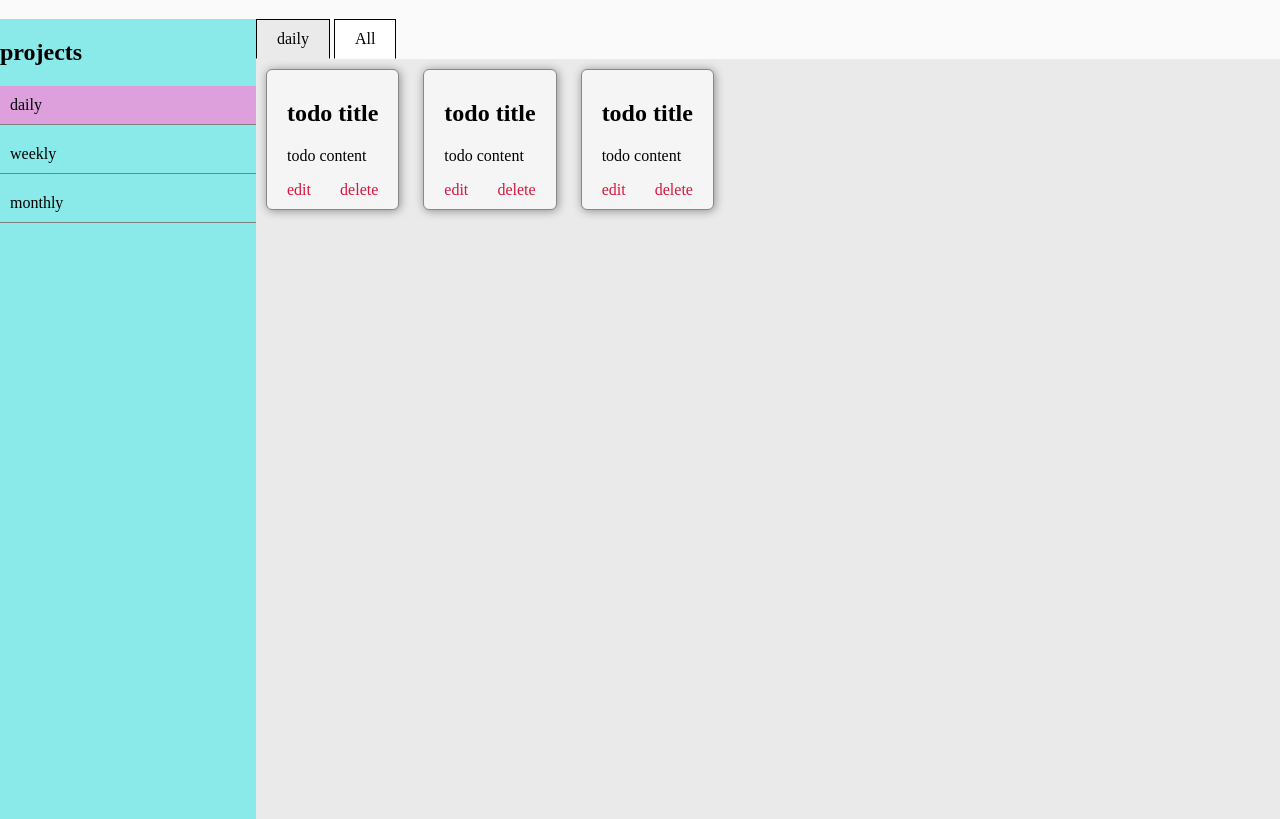
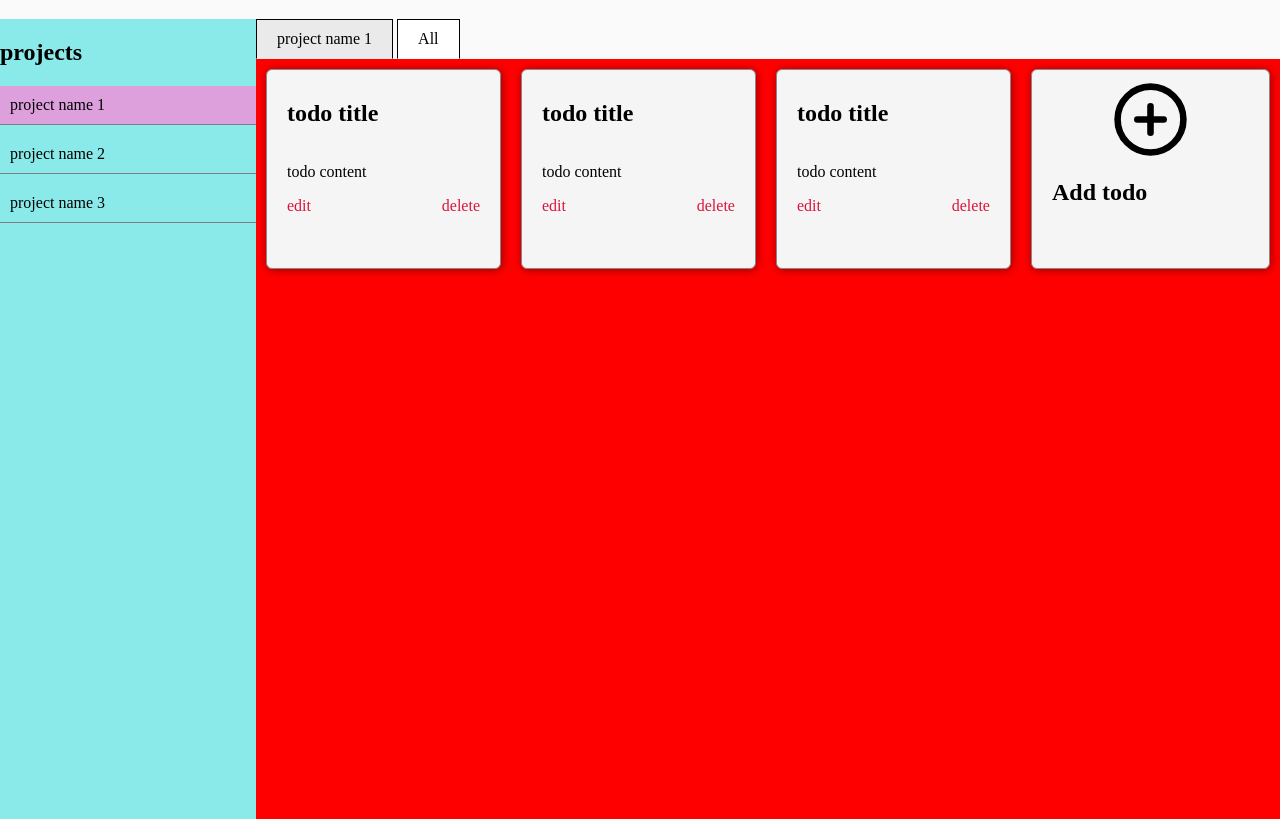
Before and after one commit to joeldevel/todo-list-project, a website built with webpack: page dist/index.html in a window 1280 px wide. Shown: the part 61-880 px from the top of the page. Built offline with nearby package versions, Linux system fonts and the light colour scheme.

Commit message:
adds card for adding todo item. using grid in container

```diff
--- a/dist/index.html
+++ b/dist/index.html
@@ -16,14 +16,14 @@
         <div class="sidebar">
             <h2>projects</h2>
             <nav class="vertical-nav">
-                <a class="nav-item nav-item-active">daily</a>
-                <a class="nav-item">weekly</a>
-                <a class="nav-item">monthly</a>
+                <a class="nav-item nav-item-active">project name 1</a>
+                <a class="nav-item">project name 2</a>
+                <a class="nav-item">project name 3</a>
             </nav>
         </div>
         <div class="main-content">
             <nav class="horizontal-nav">
-                <a class="tab-button tab-active">daily</a>
+                <a class="tab-button tab-active">project name 1</a>
                 <a class="tab-button">All</a>
             </nav>
             <div class="todos-container">
@@ -51,6 +51,10 @@
                       <a href="">delete</a>
                   </div>
                 </div>
+                <div class="todo-card add-todo-card">
+                  <img src="./images/plus-circle.svg" alt="" class="add-todo-icon">
+                  <h2>Add todo</h2>
+                </div>
             </div>
         </div>
     </div><!-- end app-container-->
--- a/dist/style.css
+++ b/dist/style.css
@@ -71,9 +71,13 @@ header {
 }
 
 .todos-container {
-  background: #eaeaea;
+  /* background: #eaeaea; */
+  background: red;
+  display: grid;
+  grid-template-columns: repeat(4, auto);
   height: 100%;
 }
+
 /* todo
 ==============================================================================*/
 .todo-card {
@@ -85,6 +89,9 @@ header {
   background: whitesmoke;
   transition: background 0.2s;
   box-shadow: 1px 1px 10px rgba(0, 0, 0, 0.4);
+  max-height: 200px;
+  display: flex;
+  flex-direction: column;
 }
 
 .todo-card:hover {
@@ -104,3 +111,16 @@ header {
 .todo-card--footer a:hover {
   color: dodgerblue;
 }
+
+.add-todo-card {
+  cursor:pointer;
+  transition: background 0.2s ease-in-out;
+}
+
+.add-todo-card:hover {
+  background: rgba(255, 255, 255, 0.5);
+}
+.add-todo-icon {
+  width: 40%;
+  align-self: center;
+}
```
Also changed, not shown: dist/images/plus-circle.svg (added).
